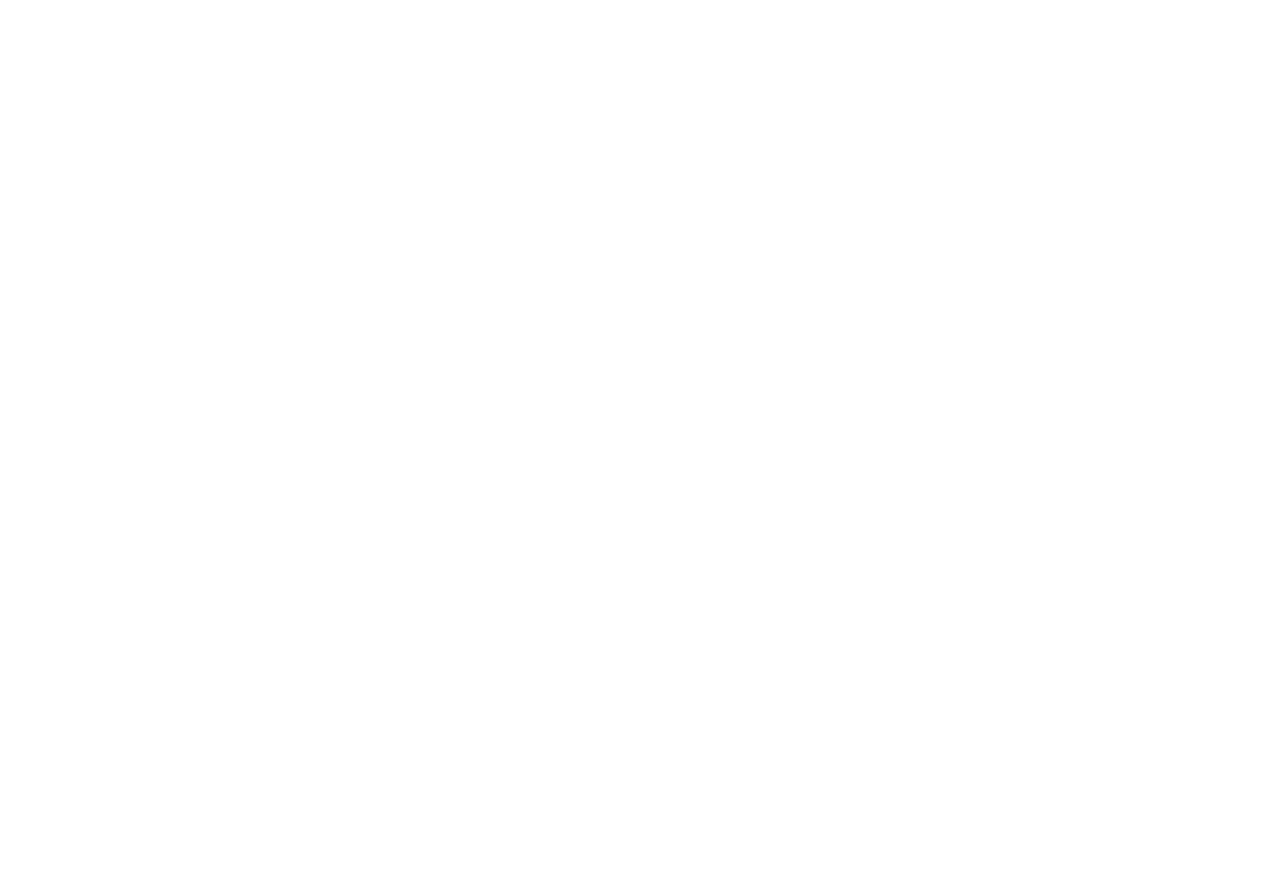
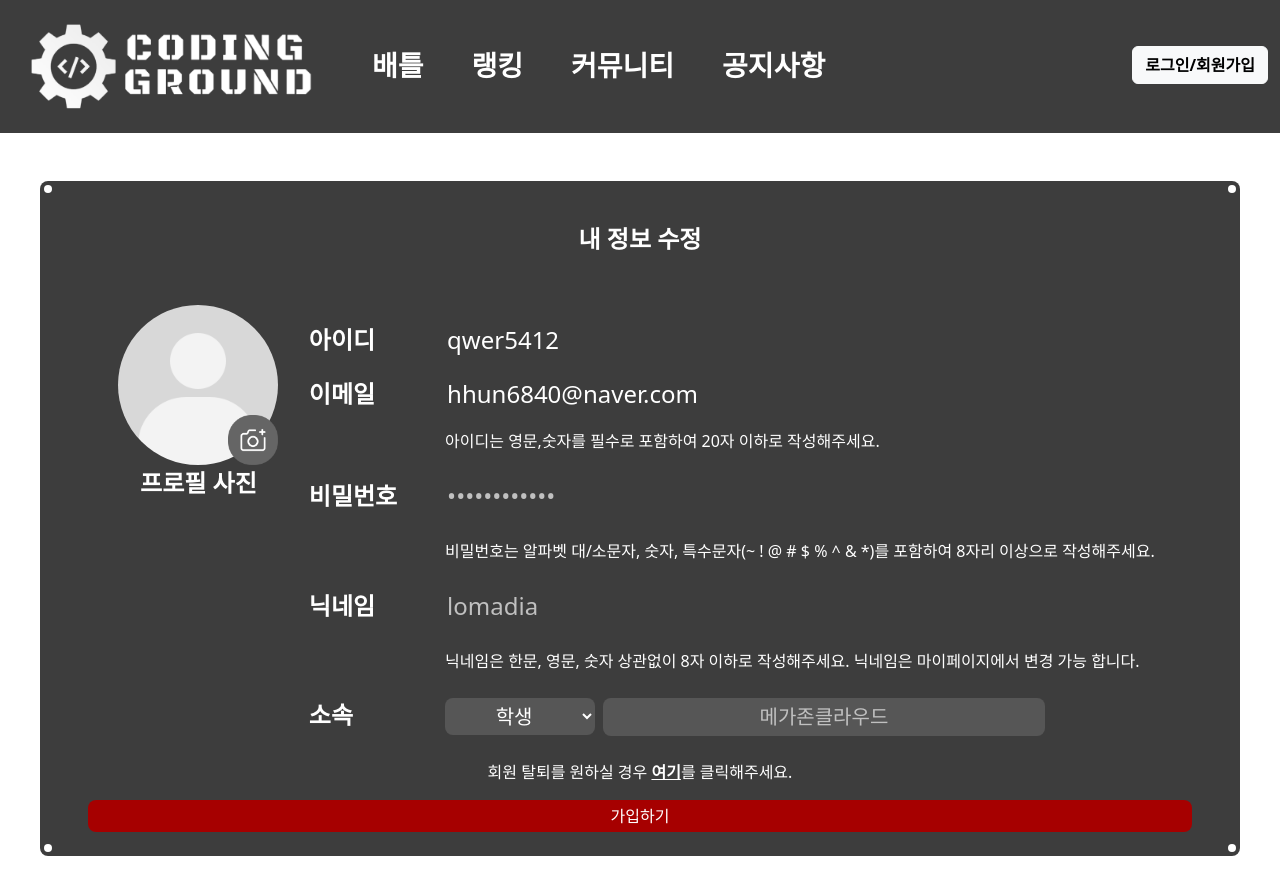
Before and after one commit to It-works-Why/CodingGround_Frontend, a JavaScript app: page /mypage/info/edit in a window 1280 px wide. Before the commit this address had no page. Shown: the top 894 px of the page. Before the commit the page ends 800 px from the top, so only its background shows below. Built offline with nearby package versions, Linux system fonts and the light colour scheme; a small style sheet from the web is missing.

Commit message:
[:sparkles: DEV] 내 정보 수정 프론트 구현

```diff
--- a/src/assets/css/register.css
+++ b/src/assets/css/register.css
@@ -1,6 +1,6 @@
 .background_box{
     background: #3D3D3D;
-    height: 700px;
+    height: auto;
     width: 70%;
     min-width: 1200px;
 }
--- a/src/router/index.js
+++ b/src/router/index.js
@@ -3,6 +3,7 @@
 import RegisterView from '@/view/RegisterView.vue';
 import HomeView from "@/view/HomeView.vue";
 import TemplateView from "@/view/TemplateView.vue";
+import EditMyInfoView from "@/view/EditMyInfoView.vue";
 
 const routes = [
   {
@@ -21,6 +22,10 @@
       {
         path: '/register',
         component: RegisterView
+      },
+      {
+        path: '/mypage/info/edit',
+        component: EditMyInfoView
       }
     ]
   },
--- /dev/null
+++ b/src/view/EditMyInfoView.vue
@@ -0,0 +1,114 @@
+<template>
+  <div class="rounded-3 mt-5 background_box m-auto">
+    <div class="w-100 h-100 position-relative">
+      <div class="m-1 box_circle d-inline-block position-absolute top-0 start-0"></div>
+      <div class="m-1 box_circle d-inline-block position-absolute top-0 end-0"></div>
+      <div class="content text-nowrap">
+        <div class="text-white fw-bold fs-4 mb-5">
+          내 정보 수정
+        </div>
+        <div class="px-5 d-flex input_box">
+          <div class="w-25">
+            <div class="position-relative img_form">
+              <img class="img_view" :src="imgFile" @error="handleImageError">
+              <img class="camera bottom-0 end-0 position-absolute" src="../assets/img/Camera.png">
+            </div>
+            <p class="text-white fw-bold fs-4">프로필 사진</p>
+          </div>
+          <div class="w-100 input_wrapper">
+            <div class="my-3 w-100">
+              <span class="title d-inline-block text-white fw-bold fs-4">아이디</span>
+              <span class="ps-5">
+                <input disabled :value="myId" style="width: 70%" class="text-white fs-4 input_box" type="text" />
+              </span>
+            </div>
+            <div class="my-3 w-100">
+              <span class="title d-inline-block text-white fw-bold fs-4">이메일</span>
+              <span class="ps-5">
+                <input disabled :value="myEmail" style="width: 70%" class="text-white fs-4 input_box" type="text" />
+              </span>
+            </div>
+            <div class="w-100">
+              <span class="title d-inline-block"></span>
+              <span class="ps-5 text-white">아이디는 영문,숫자를 필수로 포함하여 20자 이하로 작성해주세요.</span>
+            </div>
+            <div class="my-4 w-100">
+              <span class="title d-inline-block text-white fw-bold fs-4">비밀번호</span>
+              <span class="ps-5">
+                <input placeholder="비밀번호를 입력해주세요." :value="myPassword" style="width: 70%; color:#C0C0C0" class="fs-4 input_box" type="password" />
+              </span>
+            </div>
+            <div class="w-100">
+              <span class="title d-inline-block"></span>
+              <span class="ps-5 text-white">비밀번호는 알파벳 대/소문자, 숫자, 특수문자(~ ! @ # $ % ^ & *)를 포함하여 8자리 이상으로 작성해주세요.</span>
+            </div>
+            <div class="my-4 w-100">
+              <span class="title d-inline-block text-white fw-bold fs-4">닉네임</span>
+              <span class="ps-5">
+                <input placeholder="닉네임을 입력해주세요." :value="myNickname" style="width: 70%; color:#C0C0C0" class="fs-4 input_box" type="text" />
+              </span>
+            </div>
+            <div class="w-100">
+              <span class="title d-inline-block"></span>
+              <span class="ps-5 text-white">닉네임은 한문, 영문, 숫자 상관없이 8자 이하로 작성해주세요. 닉네임은 마이페이지에서 변경 가능 합니다.</span>
+            </div>
+            <div class="my-4 w-100">
+              <span class="title d-inline-block text-white fw-bold fs-4">소속</span>
+              <span class="ps-5">
+                <select disabled class="options rounded-3 select_box text-center text-white fs-5 p-1 input_box">
+                  <option class="options">학생</option>
+                  <option class="options">괴물</option>
+                  <option class="options">사람</option>
+                </select>
+                <input style="color:#C0C0C0" :value="myAffiliation" class="text-center w-50 fs-5 options ms-2 p-1 rounded-3" type="text" placeholder="소속을 입력해주세요.">
+              </span>
+            </div>
+          </div>
+        </div>
+        <div class="text-white">
+          회원 탈퇴를 원하실 경우 <p @click="deleteUser" style="cursor: pointer; text-decoration-line: underline" class="fw-bolder d-inline-block">여기</p>를 클릭해주세요.
+        </div>
+        <div class="px-5">
+          <input type="button" value="가입하기" class="mb-4 py-1 rounded-3 red_button w-100 text-white">
+        </div>
+      </div>
+      <div class="m-1 box_circle d-inline-block position-absolute bottom-0 start-0"></div>
+      <div class="m-1 box_circle d-inline-block position-absolute bottom-0 end-0"></div>
+    </div>
+  </div>
+</template>
+<script>
+
+
+export default {
+  components: {
+
+  },
+  data(){
+    return{
+      imgFile: "",
+      myId : "qwer5412",
+      myPassword : "qqwweerr1231",
+      myNickname : "lomadia",
+      myAffiliation : "메가존클라우드",
+      myEmail : "hhun6840@naver.com",
+      whiteButtonString : '중복확인',
+    }
+  },
+  created(){},
+  inject: ['$http'],
+  methods: {
+    deleteUser() {
+      let isDelete = confirm("ㄹㅇ 삭제할꺼임?");
+      if(isDelete){
+        alert("삭제!!");
+      }
+    },
+    handleImageError(e) {
+      e.target.src = require("../assets/img/DefaultProfile.png");
+    },
+  }
+}
+</script>
+
+<style src="../assets/css/register.css" scoped />
--- a/src/view/RegisterView.vue
+++ b/src/view/RegisterView.vue
@@ -72,7 +72,7 @@
           </div>
         </div>
         <div class="px-5">
-          <input type="button" value="가입하기" class="py-1 rounded-3 red_button w-100 text-white">
+          <input type="button" value="가입하기" class="mb-4 py-1 rounded-3 red_button w-100 text-white">
         </div>
       </div>
       <div class="m-1 box_circle d-inline-block position-absolute bottom-0 start-0"></div>
```
